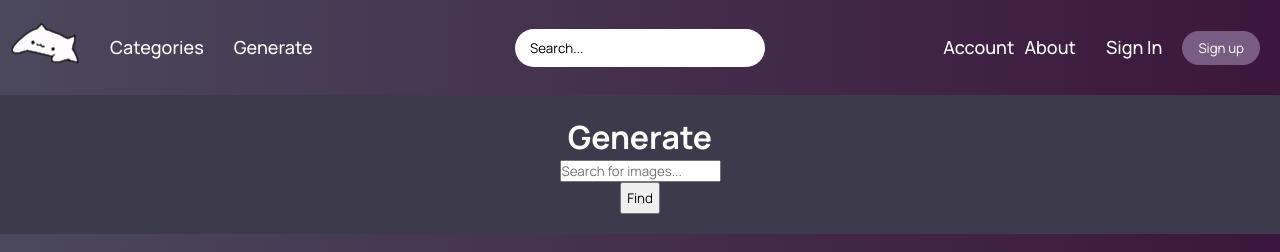
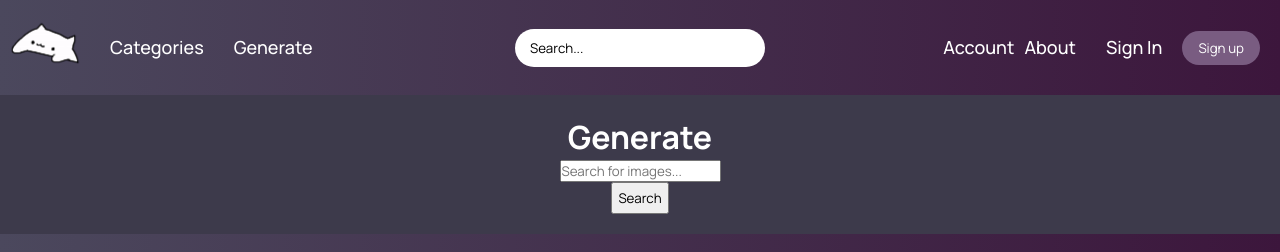
Before and after one commit to aruzaev/CPAN144-FINAL, a React (Create React App) app in the folder cpan144_3110_group3/: page /generate in a window 1280 px wide. Shown: the top 252 px of the page. Built offline with nearby package versions, Linux system fonts and the light colour scheme.

Commit message:
generate fixes

```diff
--- a/cpan144_3110_group3/src/screens/Generate/Generate.js
+++ b/cpan144_3110_group3/src/screens/Generate/Generate.js
@@ -1,5 +1,5 @@
 import React, { useState, useEffect } from "react";
-import { useLocation } from "react-router-dom"; // Import useLocation hook
+import { useNavigate, useLocation } from "react-router-dom"; // Import useNavigate and useLocation hooks
 import handleSearch from "../../components/Global/unsplashAPI/unsplash";
 import "./Generate.css";
 
@@ -8,6 +8,7 @@ function useQuery() {
 }
 
 const Generate = () => {
+  const navigate = useNavigate(); // Use useNavigate hook
   const query = useQuery();
   const [term, setTerm] = useState(query.get("search") || '');
   const [images, setImages] = useState([]);
@@ -18,8 +19,11 @@ const Generate = () => {
     }
   }, [term]);
 
-  const handleButtonClick = () => {
-    handleSearch(term, setImages);
+  const handleButtonClick = (e) => {
+    e.preventDefault();
+    const searchValue = e.currentTarget.elements.searchTerm.value;
+    setTerm(searchValue);
+    navigate(`?search=${searchValue}`);
   };
 
   return (
@@ -30,16 +34,18 @@ const Generate = () => {
           <img key={image.id} src={image.urls.regular} alt="random" />
         ))}
       </div>
+      <form onSubmit={handleButtonClick}>
         <div className="input-box">
           <input
+            id="searchTerm"
             type="text"
             placeholder="Search for images..."
-          value={term}
-          onChange={(e) => setTerm(e.target.value)}
+            defaultValue={term}
           />
           <br />
-        <button onClick={handleButtonClick}>Find</button>
+          <button type="submit">Search</button>
         </div>
+      </form>
     </div>
   );
 };
```
Also changed, not shown: cpan144_3110_group3/src/screens/Generate/Generate.css (+8 -6 lines). Lines whose indentation alone changed are shown as unchanged.
